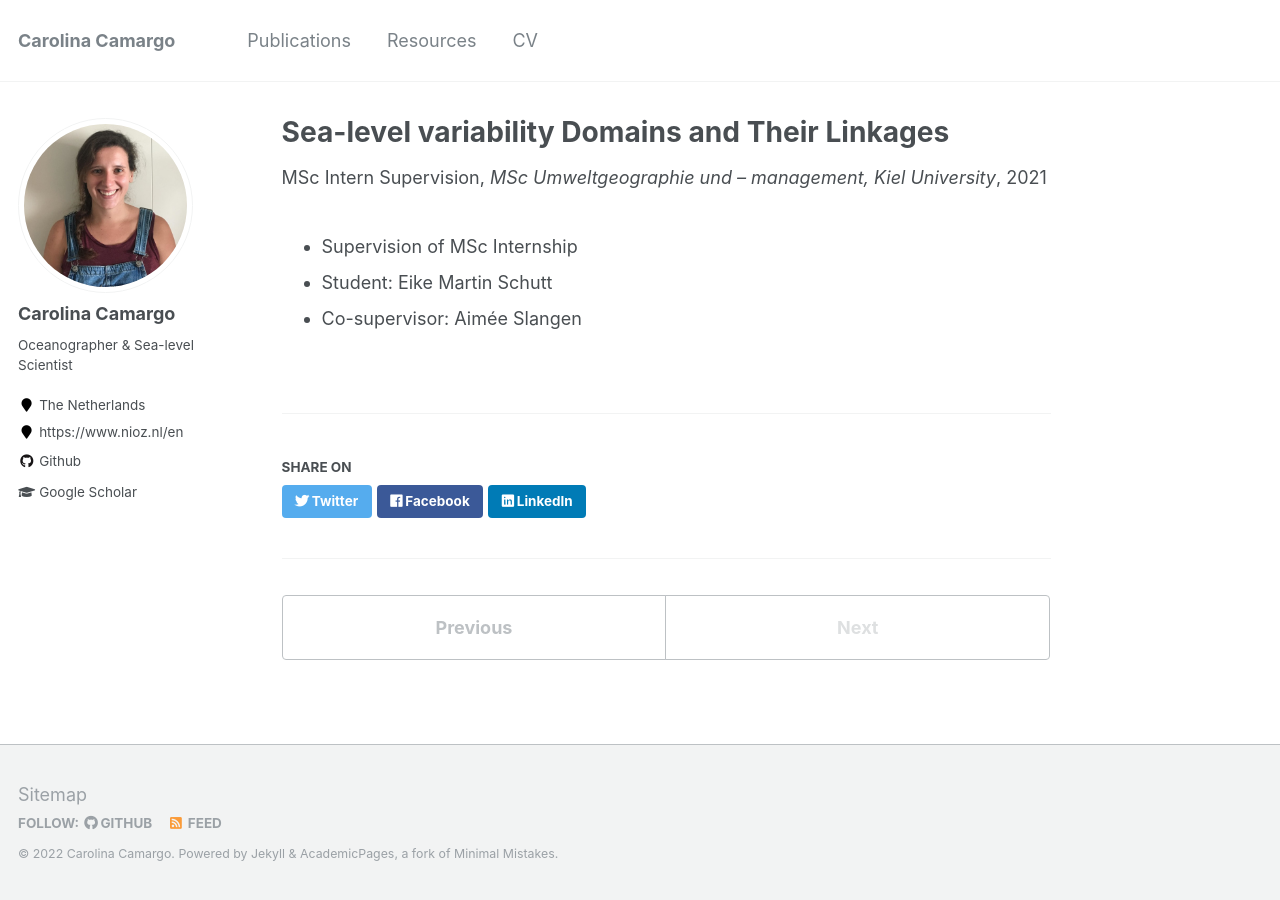
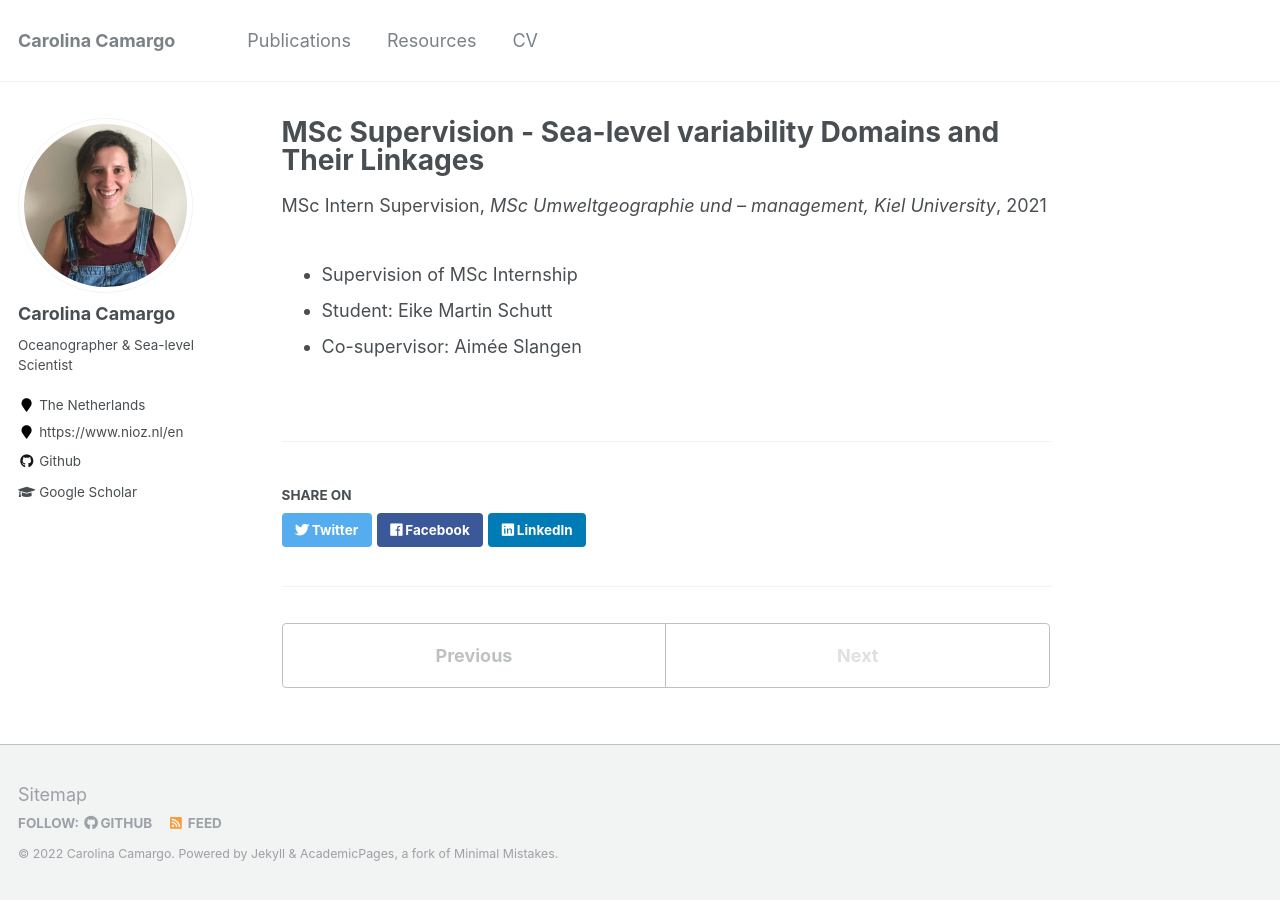
Before and after one commit to carocamargo/carocamargo.github.io, a Jekyll site: the page built from _teaching/2021-eike.md, in a window 1280 px wide. Built offline with Jekyll 4.4.1, drawn with Linux system fonts in a browser that asks for light colours.

Commit message:
image index

```diff
--- a/_teaching/2021-eike.md
+++ b/_teaching/2021-eike.md
@@ -1,5 +1,5 @@
 ---
-title: "Sea-level variability Domains and Their Linkages"
+title: "MSc Supervision - Sea-level variability Domains and Their Linkages"
 collection: teaching
 type: "MSc Intern Supervision"
 permalink: /teaching/2021-eike
--- a/index.html
+++ b/index.html
@@ -7,3 +7,5 @@
 	actions:
 		- label: "Test"
 ---
+
+<img src="./images/sunset-NOc-Atlantico_Sul.JPG" alt="Sea-level Change">
```
Also changed, not shown: _teaching/2021-yochi.md (+1 -1 lines), 1 other file.
